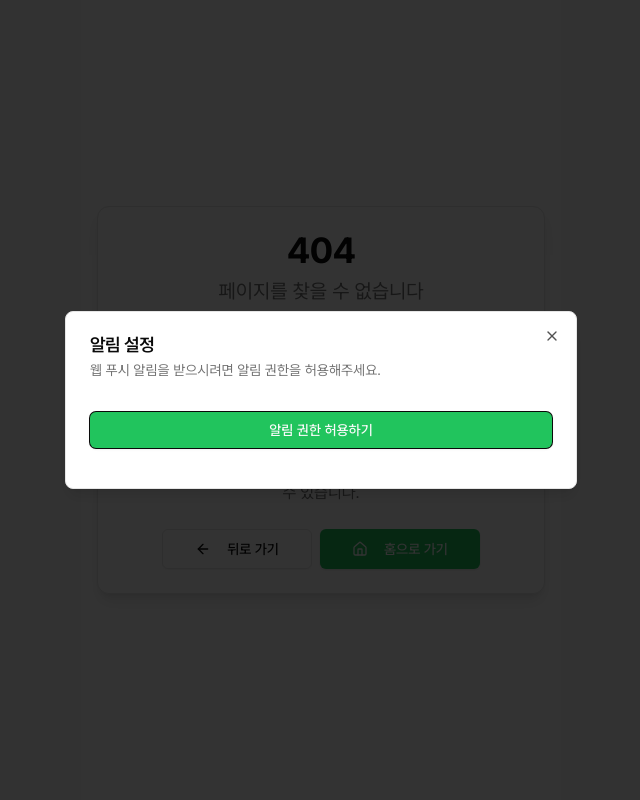
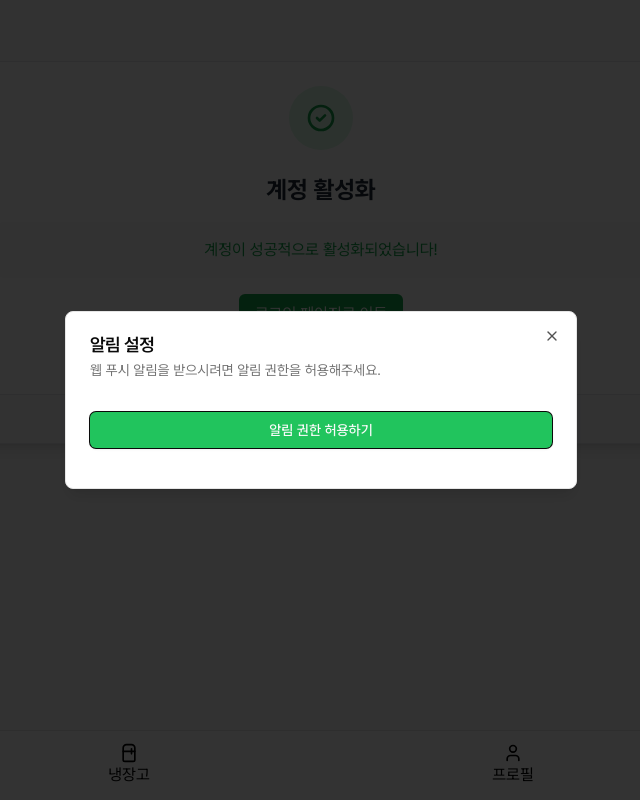
Before and after one commit to nemokoala/njb-front, a Next.js app: page /auth/activate in a window 1280 px wide. Before the commit this address had no page. Shown: the whole page, without its empty margins (319-959 px from the left). Built offline with nearby package versions, Linux system fonts and the light colour scheme.

Commit message:
fix: activate 경로 버그 수정

```diff
--- a/app/auth/active/page.tsx
+++ b/app/auth/activate/page.tsx
@@ -15,7 +15,7 @@
   return (
     <Layout.Content>
       <div className="flex min-h-[60vh] flex-col items-center justify-center p-6">
-        <div className="w-full max-w-md overflow-hidden rounded-lg border border-gray-200 bg-white shadow-lg dark:border-gray-700 dark:bg-gray-800">
+        <div className="w-full overflow-hidden rounded-lg border border-gray-200 bg-white shadow-lg dark:border-gray-700 dark:bg-gray-800">
           <div className="p-6">
             <div className="mb-6 flex justify-center">
               {!isError ? (
```
